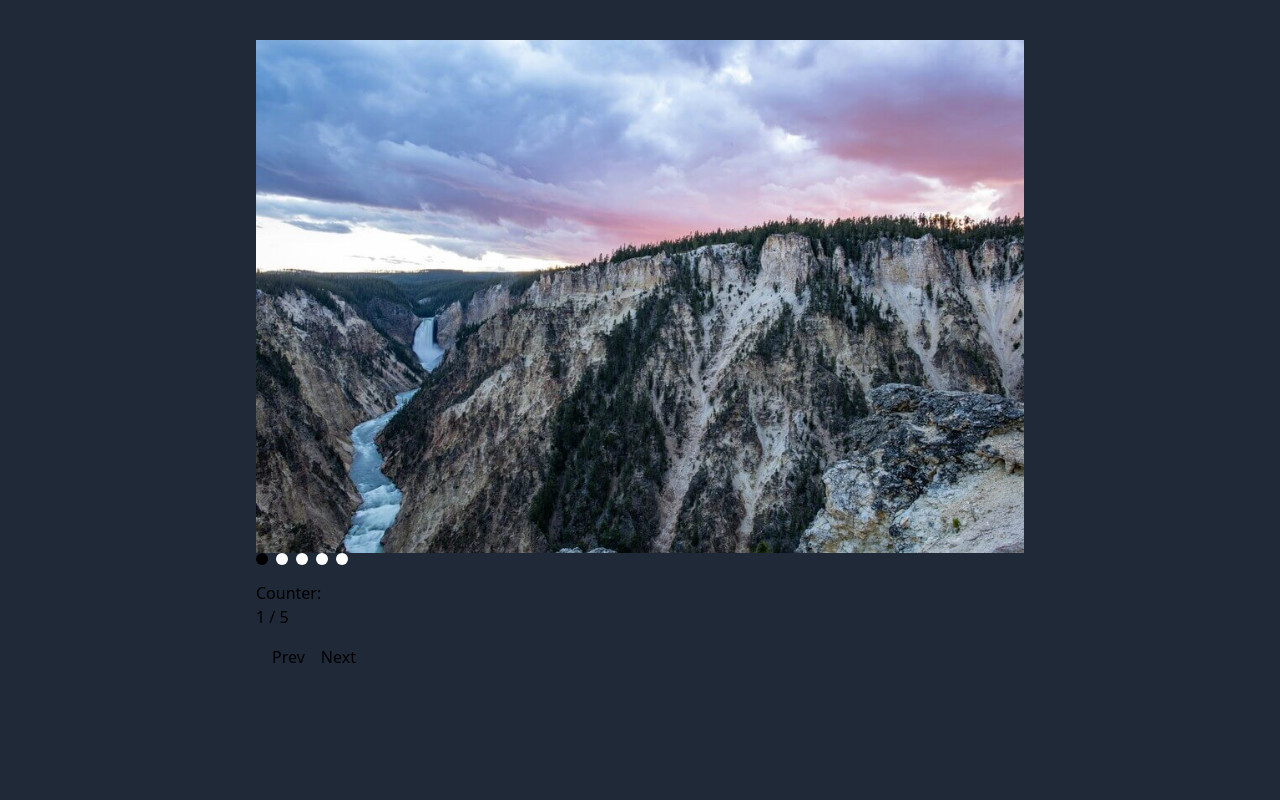
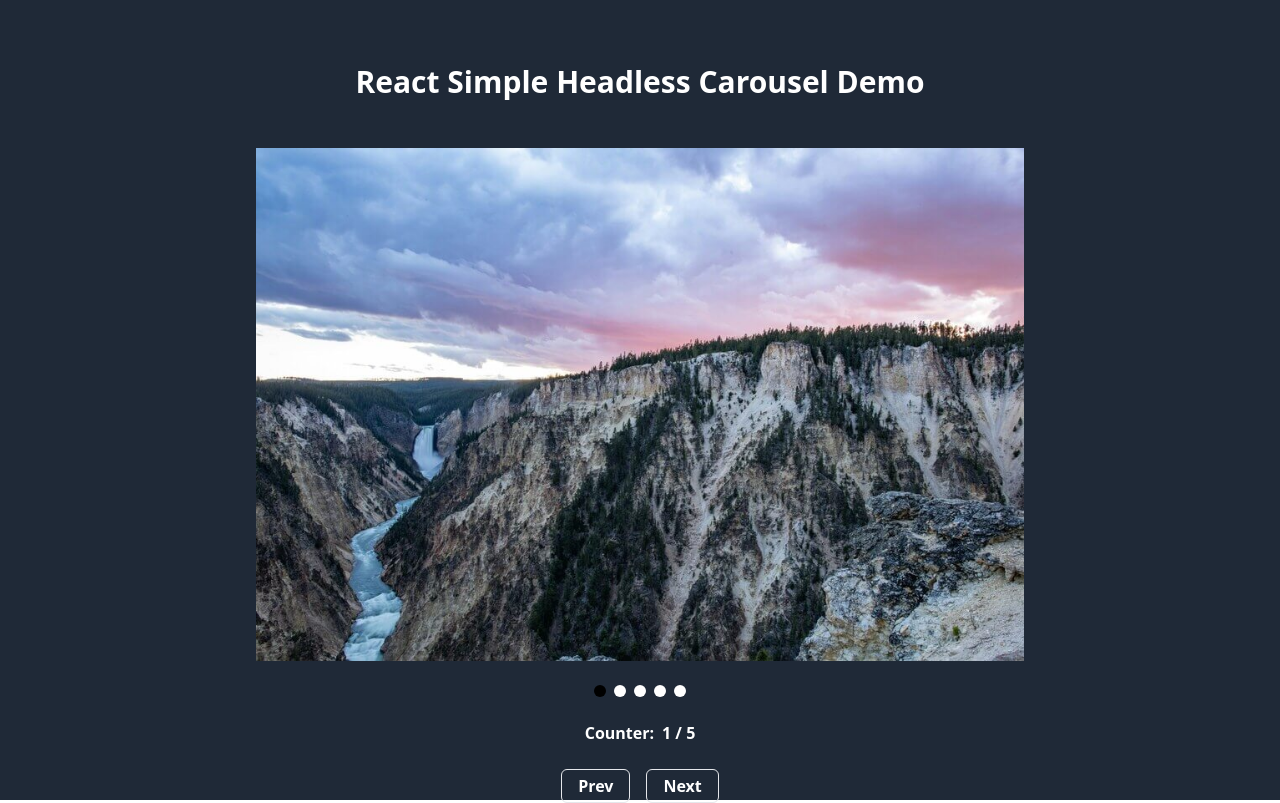
Before and after one commit to pstachula-dev/react-micro-carousel, a React (Vite) app: page / in a window 1280 px wide. Built offline with nearby package versions, Linux system fonts and the light colour scheme.

Commit message:
feat: docs and button improvements

```diff
--- a/package.json
+++ b/package.json
@@ -35,7 +35,9 @@
     "build:css": "NODE_ENV=production tailwindcss -o dist/styles.min.css -m",
     "build:npm": "npm run build:lib && LIB_MODE=lib npm run build:css"
   },
-  "files": ["/dist"],
+  "files": [
+    "/dist"
+  ],
   "main": "dist/simple-headless-carousel.umd.cjs",
   "module": "dist/simple-headless-carousel.js",
   "types": "dist/index.d.ts",
--- a/src/App.tsx
+++ b/src/App.tsx
@@ -8,8 +8,10 @@ import { Counter } from './lib/simple-headless-carousel/components/Counter';
 
 function App() {
   return (
-    <div className="h-dvh w-full bg-gray-800">
-      <div className="mx-auto flex max-w-3xl flex-col justify-center pt-10">
+    <div className="h-dvh w-full bg-gray-800 font-bold  text-white">
+      <div className="mx-auto flex max-w-3xl flex-col gap-6 pt-10 text-center">
+        <h1 className="my-6 text-3xl">React Simple Headless Carousel Demo</h1>
+
         <CarouselProvider
           autoPlayDelay={2000}
           autoPlay={false}
@@ -37,15 +39,21 @@ function App() {
             </Slide>
           </Carousel>
 
-          <DotsGroup />
+          <div className="flex justify-center">
+            <DotsGroup />
+          </div>
 
-          <div className="my-4">
+          <div className="flex justify-center gap-2">
             <span>Counter:</span>
             <Counter />
           </div>
-          <div className="mx-4 flex gap-4">
-            <PrevButton />
-            <NextButton />
+          <div className="flex justify-center gap-4">
+            <PrevButton className="rounded-md border px-4 py-1">
+              Prev
+            </PrevButton>
+            <NextButton className="rounded-md border px-4 py-1">
+              Next
+            </NextButton>
           </div>
         </CarouselProvider>
       </div>
--- a/src/lib/simple-headless-carousel/components/Carousel.tsx
+++ b/src/lib/simple-headless-carousel/components/Carousel.tsx
@@ -15,14 +15,13 @@ import { manageEvents } from '../services/manageEvents';
 import { clsx } from '../services/clsx';
 import { useResizeObserver } from '../hooks/useResizeObserver';
 
-const threshold = 0.25;
-const fullSize = 100;
-
 type CarouselProps = {
   children: ReactNode;
   wrapperClassName?: string;
   carouselClassName?: string;
 };
+
+const fullSize = 100;
 
 /**
  * A simple headless carousel
@@ -38,14 +37,21 @@ export const Carousel = memo(
 
     const imgRef = useRef<HTMLDivElement>(null);
     const animationRef = useRef<number | null>(null);
+    const { refWidth } = useResizeObserver(imgRef);
     const movePayload = useRef({
       startX: 0,
       clientX: 0,
       moveRight: true,
     });
 
-    const { refWidth } = useResizeObserver(imgRef);
-    const { total, slidesVisible, currentIndex, infinite } = state;
+    const {
+      total,
+      slidesVisible,
+      currentIndex,
+      infinite,
+      threshold,
+      disableTouch,
+    } = state;
     const totalWidth = (fullSize * total) / slidesVisible;
     const totalWidthPercent = `${totalWidth}%`;
     const width = (refWidth || 0) / total;
@@ -76,7 +82,7 @@ export const Carousel = memo(
 
     const onMoveStart = useCallback((event: SlideEvent) => {
       if (cancelWrongTarget(event)) return;
-      // Important due to blocking onMouseMoev
+      // Important due to blocking onMouseMove
       event.preventDefault();
 
       setIsMoving(false);
@@ -95,8 +101,8 @@ export const Carousel = memo(
         const clientX = getSlideClientX(event);
         const hasThreshold = Math.abs(startPosX - clientX) > width * threshold;
         const xDiff = startPosX ? clientX - startPosX : 0;
-        const stepsWidth = width * -currentIndex;
-        setTranslateX(xDiff + stepsWidth);
+        const stepsWidth = width * currentIndex;
+        setTranslateX(xDiff - stepsWidth);
 
         if (hasThreshold) {
           movePayload.current = {
@@ -106,7 +112,7 @@ export const Carousel = memo(
           };
         }
       },
-      [currentIndex, width, isMoving, setTranslateX],
+      [currentIndex, width, isMoving, setTranslateX, threshold],
     );
 
     const onMoveEnd = useCallback(() => {
@@ -157,12 +163,14 @@ export const Carousel = memo(
     }, [setTranslateX, currentIndex, width]);
 
     useEffect(() => {
+      if (disableTouch) return;
+
       manageEvents({ action: 'add', eventsMap });
 
       return () => {
         manageEvents({ action: 'remove', eventsMap });
       };
-    }, [eventsMap]);
+    }, [eventsMap, disableTouch]);
 
     return (
       <div
--- a/src/lib/simple-headless-carousel/components/DotsGroup.tsx
+++ b/src/lib/simple-headless-carousel/components/DotsGroup.tsx
@@ -34,7 +34,7 @@ export const DotsGroup = memo(
     const dotsLength = total / slidesVisible;
 
     return (
-      <div className={clsx('flex space-x-2', className)}>
+      <div className={clsx('flex gap-2', className)}>
         {Array.from({ length: dotsLength }).map((_, idx) => (
           <Dot
             className={dotClassName}
--- a/src/lib/simple-headless-carousel/components/NextButton.tsx
+++ b/src/lib/simple-headless-carousel/components/NextButton.tsx
@@ -9,21 +9,23 @@ import { SliderButton, type SliderButtonProps } from './SliderButton';
  * @example
  * <NextButton onClick={handleNextButtonClick} className="custom-class" title="Skip to next slide" />
  *
+ * @param {ReactNode} children - The child components to be wrapped.
  * @param {Function} onClick - The callback function to be called when the button is clicked.
  * @param {string} className - An optional class name to be applied to the button.
  * @param {string} title - An optional title to be displayed on the button.
  */
 export const NextButton = memo(
-  ({ onClick, className, title }: SliderButtonProps) => {
+  ({ onClick, className, children }: SliderButtonProps) => {
     const { dispatch } = useContext(CarouselContext);
 
     return (
       <SliderButton
         className={className}
         action={() => dispatch({ action: 'next' })}
-        title={title || 'Next'}
         onClick={onClick}
-      />
+      >
+        {children}
+      </SliderButton>
     );
   },
 );
--- a/src/lib/simple-headless-carousel/components/PrevButton.tsx
+++ b/src/lib/simple-headless-carousel/components/PrevButton.tsx
@@ -9,21 +9,23 @@ import { SliderButton, type SliderButtonProps } from './SliderButton';
  * @example
  * <PrevButton onClick={handlePrevButtonClick} className="custom-class" title="Skip to prev slide" />
  *
+ * @param {ReactNode} children - The child components to be wrapped.
  * @param {Function} onClick - The callback function to be called when the button is clicked.
  * @param {string} className - An optional class name to be applied to the button.
  * @param {string} title - An optional title to be displayed on the button.
  */
 export const PrevButton = memo(
-  ({ onClick, className, title }: SliderButtonProps) => {
+  ({ onClick, className, children }: SliderButtonProps) => {
     const { dispatch } = useContext(CarouselContext);
 
     return (
       <SliderButton
         className={className}
         action={() => dispatch({ action: 'prev' })}
-        title={title || 'Prev'}
         onClick={onClick}
-      />
+      >
+        {children}
+      </SliderButton>
     );
   },
 );
--- a/src/lib/simple-headless-carousel/components/SliderButton.tsx
+++ b/src/lib/simple-headless-carousel/components/SliderButton.tsx
@@ -1,5 +1,7 @@
+import type { ReactNode } from 'react';
+
 export type SliderButtonProps = {
-  title?: string;
+  children: ReactNode;
   action?: () => void;
   onClick?: () => void;
   className?: string;
@@ -8,17 +10,16 @@ export type SliderButtonProps = {
 /**
  * Renders a slider button component.
  *
- * @param {Object} props - The properties for the slider button.
+ * @param {ReactNode} children - The child components to be wrapped.
  * @param {Function} props.onClick - The click event handler.
  * @param {Function} props.action - The action to be performed when the button is clicked.
- * @param {string} props.title - The title to be displayed on the button.
  * @param {string} [props.className] - The additional CSS class for the button.
  * @return {JSX.Element} The rendered slider button component.
  */
 export function SliderButton({
   onClick,
   action,
-  title,
+  children,
   className,
 }: SliderButtonProps) {
   return (
@@ -30,7 +31,7 @@ export function SliderButton({
         onClick?.();
       }}
     >
-      {title}
+      {children}
     </button>
   );
 }
--- a/src/lib/simple-headless-carousel/hooks/useCarouselReducer.ts
+++ b/src/lib/simple-headless-carousel/hooks/useCarouselReducer.ts
@@ -1,5 +1,5 @@
 import { useReducer, type Dispatch } from 'react';
-import { CarouselErrror } from '../services/CarouseError';
+import { CarouselError } from '../services/CarouseError';
 
 type CarouselAction = 'next' | 'prev' | 'setCurrentIndex' | 'setConfig';
 
@@ -15,7 +15,6 @@ export type CarouselState = {
   currentIndex: number;
   threshold: number;
   disableTouch: boolean;
-  visibleSlides: number;
   slidesVisible: number;
   step: number;
   autoPlayDelay: number;
@@ -30,7 +29,6 @@ export const stateDefaults: CarouselState = {
   currentIndex: 0,
   total: 0,
   step: 1,
-  visibleSlides: 1,
   autoPlayDelay: 2000,
   slidesVisible: 1,
   threshold: 0.25,
@@ -82,7 +80,7 @@ export const carouselReducer = (
 
     case 'setCurrentIndex': {
       if (value === undefined || value < 0 || value >= total) {
-        throw new CarouselErrror('setCurrentIndex value out of bounds');
+        throw new CarouselError('setCurrentIndex value out of bounds');
       }
 
       return {
--- a/src/lib/simple-headless-carousel/hooks/useIntersectionObserver.ts
+++ b/src/lib/simple-headless-carousel/hooks/useIntersectionObserver.ts
@@ -19,9 +19,9 @@ export const useIntersectionObserver = <T extends HTMLElement>({
     if (!ref.current) return;
 
     const handleObserver = (entries: IntersectionObserverEntry[]) => {
-      for (const e of entries) {
-        if (e.target === ref.current) {
-          setEntry(e);
+      for (const sectionEntry of entries) {
+        if (sectionEntry.target === ref.current) {
+          setEntry(sectionEntry);
         }
       }
     };
--- a/src/lib/simple-headless-carousel/hooks/useMergeConfig.ts
+++ b/src/lib/simple-headless-carousel/hooks/useMergeConfig.ts
@@ -10,6 +10,8 @@ export const useMergeConfig = ({
   autoPlay,
   autoPlayDelay,
   slidesVisible,
+  threshold,
+  disableTouch,
   step,
   lazy,
   infinite,
@@ -25,6 +27,8 @@ export const useMergeConfig = ({
         step: step || stateDefaults.step,
         infinite: infinite || stateDefaults.infinite,
         lazy: lazy || stateDefaults.lazy,
+        threshold: threshold || stateDefaults.threshold,
+        disableTouch: disableTouch || stateDefaults.disableTouch,
         total,
       },
     });
@@ -33,9 +37,11 @@ export const useMergeConfig = ({
     total,
     autoPlay,
     autoPlayDelay,
+    threshold,
     slidesVisible,
     infinite,
     lazy,
     step,
+    disableTouch,
   ]);
 };
--- a/src/lib/simple-headless-carousel/services/CarouseError.ts
+++ b/src/lib/simple-headless-carousel/services/CarouseError.ts
@@ -1,4 +1,4 @@
-export class CarouselErrror extends Error {
+export class CarouselError extends Error {
   constructor(message: string) {
     super(message);
     this.name = 'HeadlessCarouselError';
```
Also changed, not shown: 1 other file (tests, documents, lock files or other folders).
